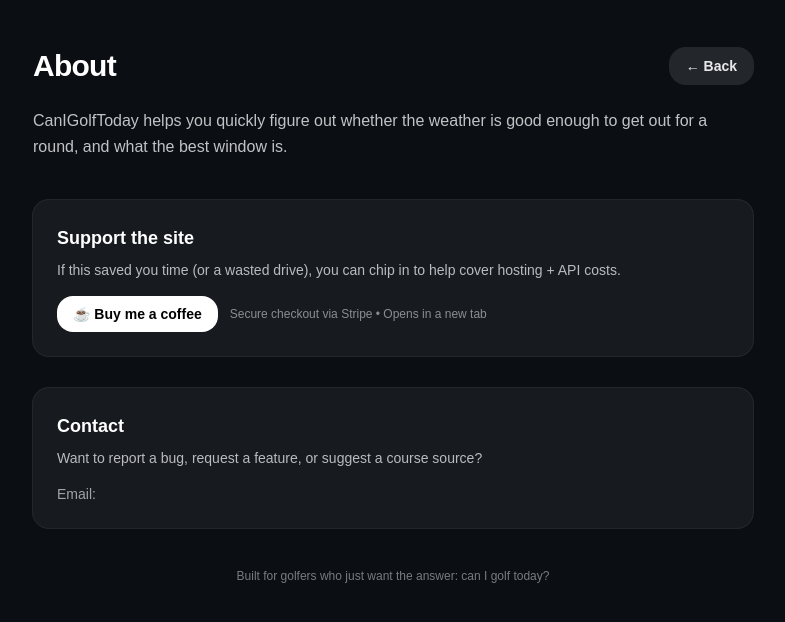
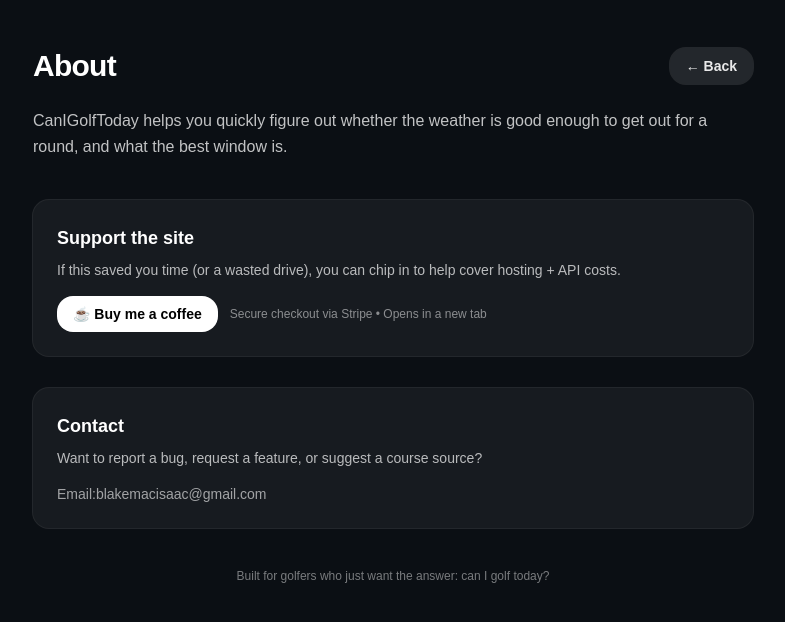
Before and after one commit to blakemacisaac-ai/canigolftoday, a Next.js app: page /about in a window 1280 px wide. Shown: the top 622 px of the page, without its empty margins (247-1032 px from the left). Built offline with nearby package versions, Linux system fonts and the light colour scheme.

Commit message:
Added Email to About

```diff
--- a/app/about/page.tsx
+++ b/app/about/page.tsx
@@ -51,7 +51,7 @@ export default function AboutPage() {
 
           <div className="mt-4 space-y-2 text-sm">
             <div>
-              <span className="text-white/60">Email:</span>{" "}
+              <span className="text-white/60">Email:blakemacisaac@gmail.com</span>{" "}
               <a className="underline underline-offset-4 hover:text-white" href="">
 
               </a>
```
